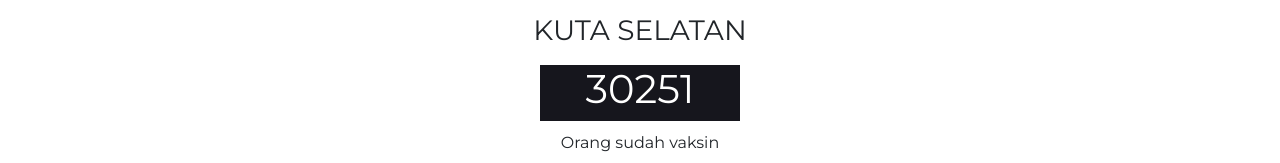
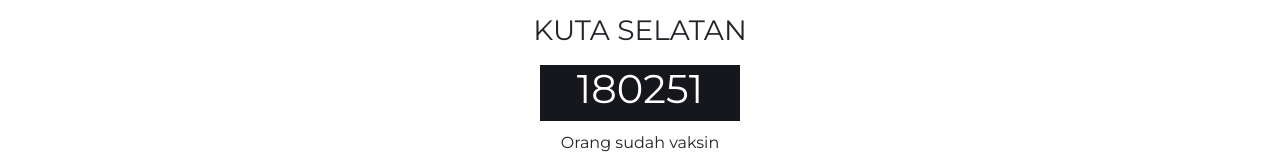
Before and after one commit to febryntara/ccts-mmk, a React (Create React App) app: page /vaksin in a window 1280 px wide. Shown: the part 377-540 px from the top of the page. Built offline with nearby package versions, Linux system fonts and the light colour scheme; a web font is replaced by a local one.

Commit message:
nambahin angka di vaksin

```diff
--- a/src/pages/Vaksin/Vaksin.jsx
+++ b/src/pages/Vaksin/Vaksin.jsx
@@ -2,7 +2,7 @@ import React, { useEffect, useState } from "react";
 import "./Vaksin.css";
 
 function Vaksin() {
-  const initialState = 30245;
+  const initialState = 180245;
   const [count, setCount] = useState(initialState);
   useEffect(() => {
     const interval = setInterval(() => setCount(count + 3), 2000);
```
